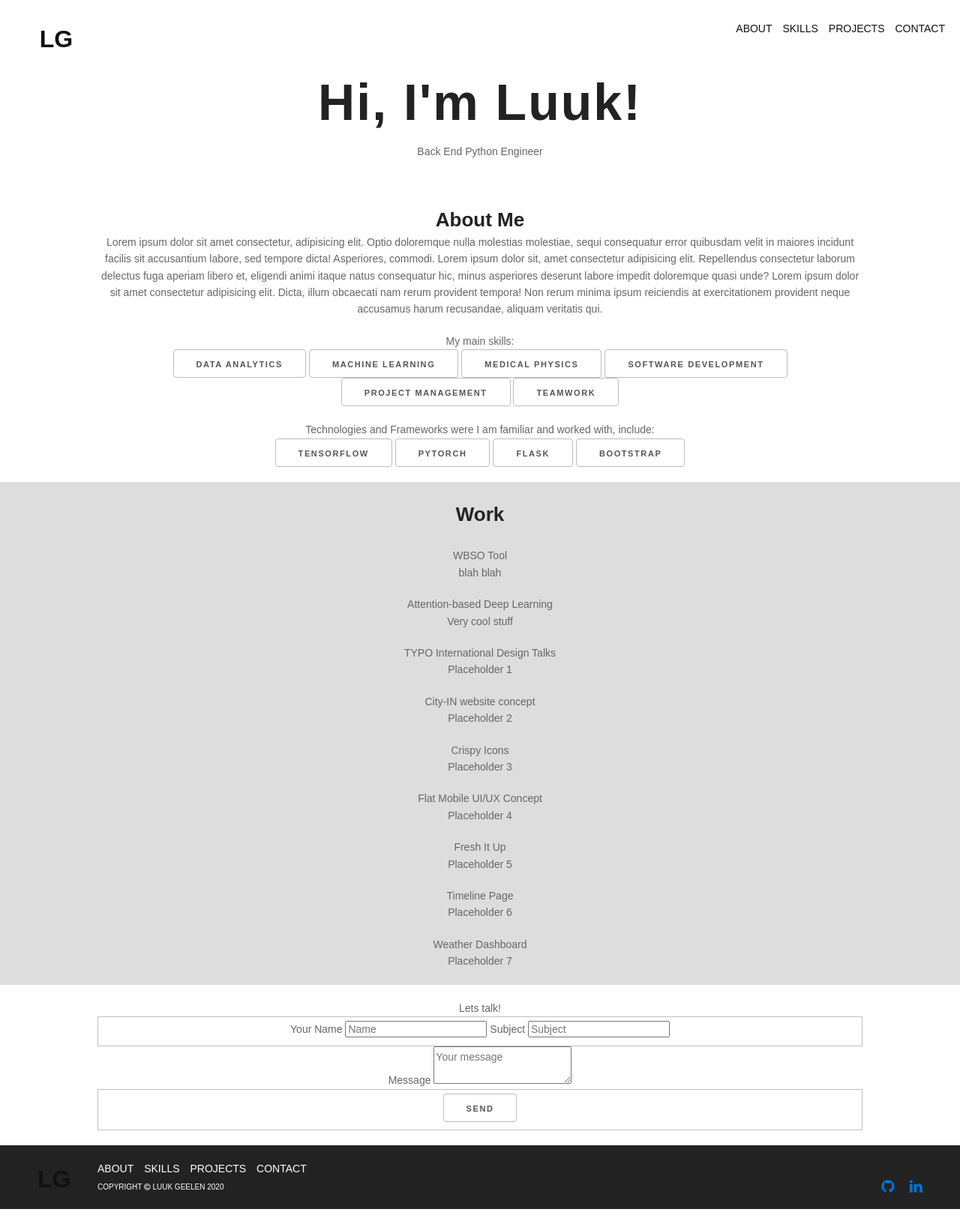
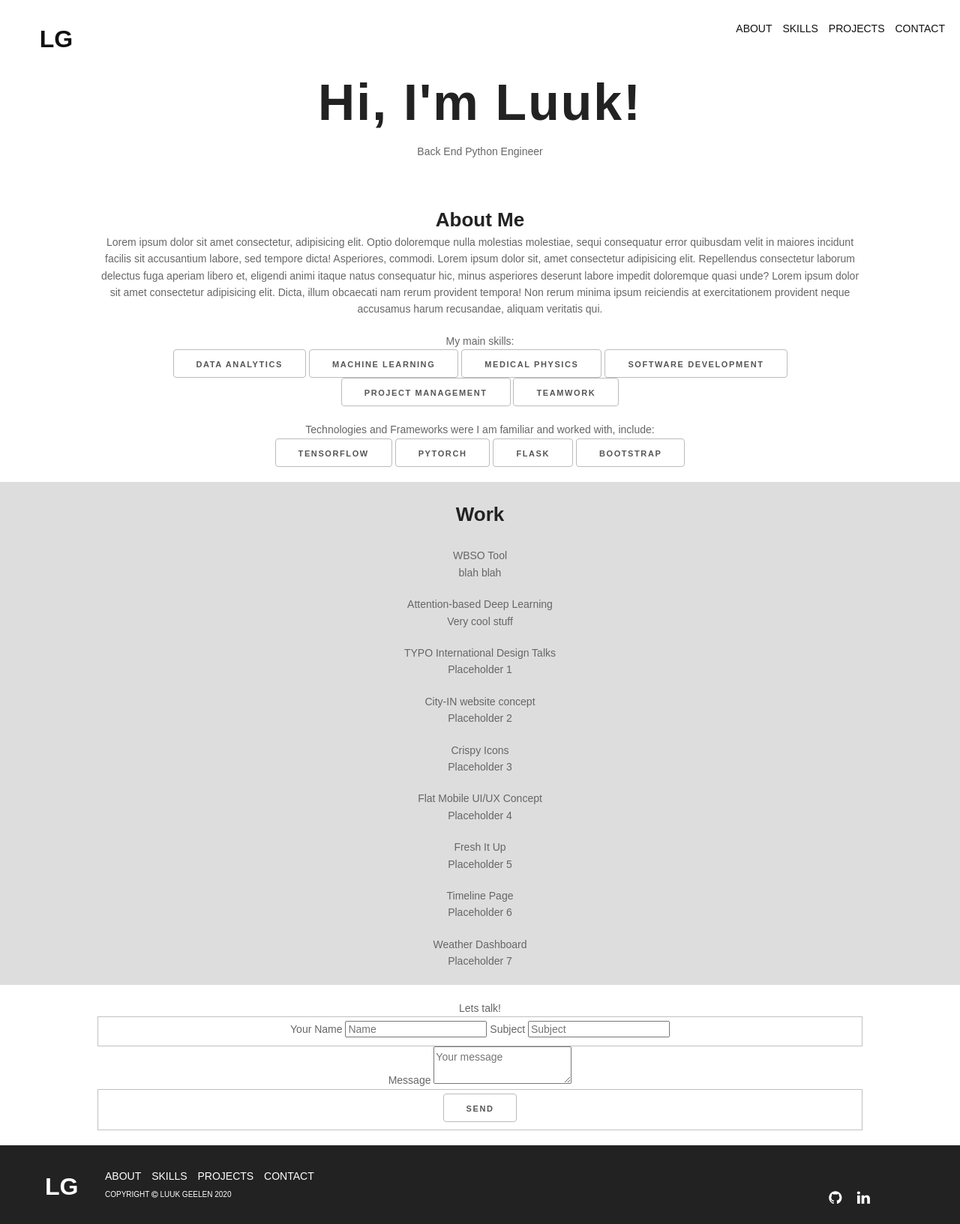
Before and after one commit to LuuckyG/PortfolioWebsite, a Jekyll site: the page built from index.html, in a window 1280 px wide. Shown: the whole page at 75% size. Built offline with Jekyll 4.4.1, drawn with Linux system fonts in a browser that asks for light colours; some web fonts are replaced.

Commit message:
Finished footer

```diff
--- a/_includes/footer.html
+++ b/_includes/footer.html
@@ -1,7 +1,7 @@
 <footer id=#footer>
 
     <div class="footer-wrapper">
-        <div class="logo logo-white">{{ site.data.settings.logo }}</div>
+        <div class="logo logo-white"><a href="{{ site.data.settings.url }}">{{ site.data.settings.logo }}</a></div>
 
         {% for item in site.data.settings.menu %}
             <a class="nav-item" href="#{{ item.link }}" {% if page.url == item.link %}class="current"{% endif %}>{{ item.name }}</a>
--- a/assets/css/4-sections/_footer.sass
+++ b/assets/css/4-sections/_footer.sass
@@ -7,6 +7,7 @@ footer
 
     .footer-wrapper
         text-align: left
+        margin: 10px
 
         .logo
             height: 50px
@@ -34,8 +35,7 @@ footer
     .socials
         align-content: center
         align-items: center
-        text-align: right
-        margin-right: 30px
+        margin: 10px 100px 0 0
         font-size: 20px
         color: $silver
 
@@ -48,3 +48,11 @@ footer
                 list-style-type: none
                 display: inline-block
                 margin-left: 15px
+
+                a
+                    color: $white
+                    display: block
+
+                    &:hover,
+                    &:focus
+                        color: lighten(#0074D9, 20%)
```
